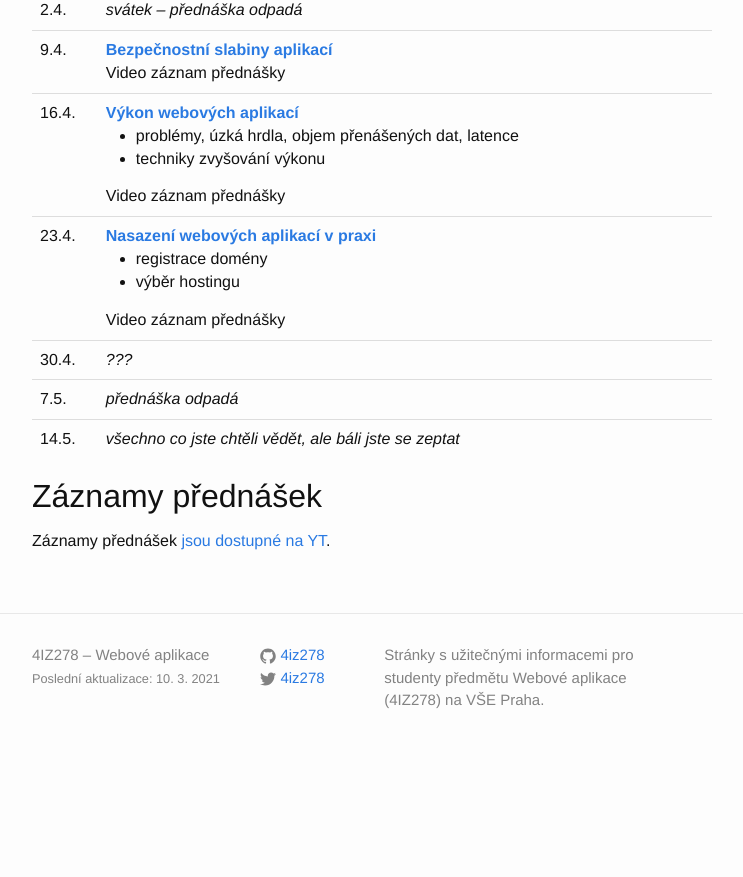
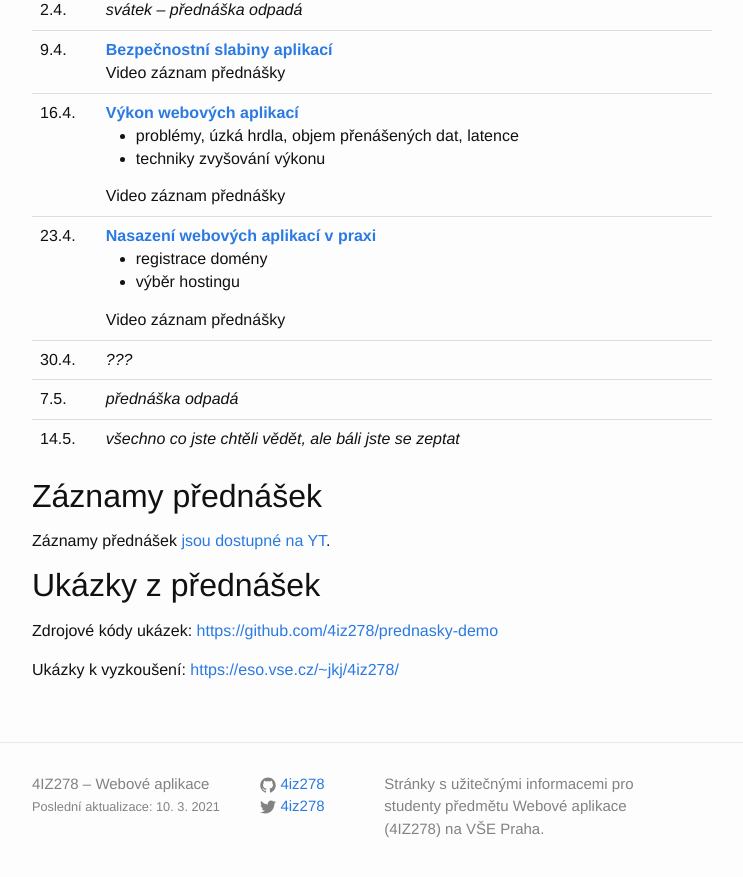
Before and after one commit to 4iz278/4iz278.github.io, a Jekyll site: the page built from prednasky/index.html, in a window 1280 px wide and 900 px high, scrolled down 1222 px. Shown: the top 877 px of the window, without its empty margins (268-1011 px from the left). Built offline with Jekyll 4.4.1, drawn with Linux system fonts in a browser that asks for light colours; nearby versions of some CDN libraries; before the commit the page ends 1994 px from its top, so only the background shows below that.

Commit message:
Added links to sample scripts

```diff
--- a/prednasky/index.html
+++ b/prednasky/index.html
@@ -160,3 +160,9 @@ emailem.</p>
 <h2>Záznamy přednášek</h2>
 
 <p>Záznamy přednášek <a href="https://www.youtube.com/playlist?list=PLA1YstgxxkMfdLWwpofDfhFAJl36m3NSm">jsou dostupné na YT</a>.</p>
+
+<h2>Ukázky z přednášek</h2>
+
+<p>Zdrojové kódy ukázek: <a href="https://github.com/4iz278/prednasky-demo">https://github.com/4iz278/prednasky-demo</a></p>
+
+<p>Ukázky k vyzkoušení: <a href="https://eso.vse.cz/~jkj/4iz278/">https://eso.vse.cz/~jkj/4iz278/</a></p>
```
